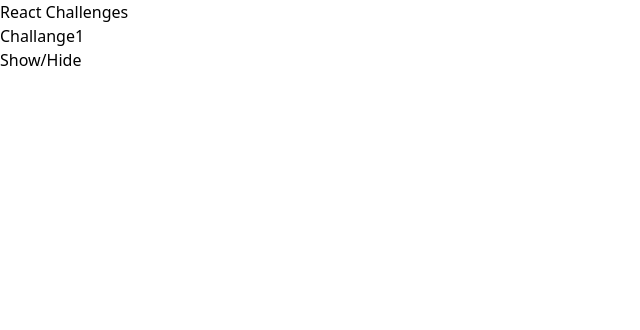
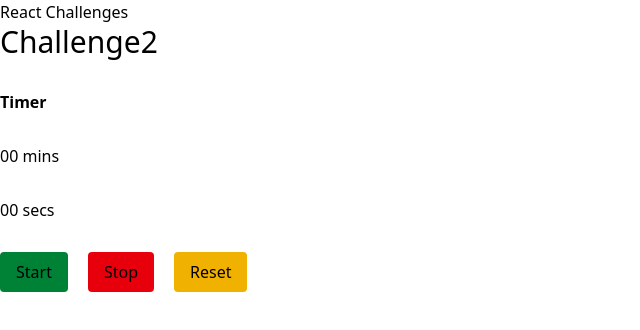
Before and after one commit to IsaqueBatist/React-Challenges, a React (Vite) app: page / in a window 1280 px wide. Shown: the top 330 px of the page, without its empty margins (0-640 px from the left). Built offline with nearby package versions, Linux system fonts and the light colour scheme.

Commit message:
:sparkles: feat: Challenge 2 - Stopwatch/Timer:

```diff
--- a/src/App.tsx
+++ b/src/App.tsx
@@ -1,11 +1,11 @@
 import './App.css'
-import Challange1 from './Challanges/challange1/Challange1'
+import Challenge2 from './Challanges/challange2/Challenge2'
 
 function App() {
   return (
     <>
-      <h1>React Challenges</h1>
-      <Challange1/>
+      <h1 className='text-4x1'>React Challenges</h1>
+      <Challenge2/>
     </>
   )
 }
--- a/src/Challanges/challange1/Challange1.tsx
+++ b/src/Challanges/challange1/Challenge1.tsx
@@ -1,4 +1,4 @@
-import React, { useState } from 'react'
+import { useState } from 'react'
 
 export default function Challange1() {
   const [istoBeShowed, setIstoBeShowed] = useState(false)
--- /dev/null
+++ b/src/Challanges/challange2/Challenge2.tsx
@@ -0,0 +1,49 @@
+import { useRef, useState } from 'react'
+
+export default function Challenge2() {
+  const [timer, setTimer] = useState(0);
+  const timerRef = useRef<number | null>(null)
+
+  const startTimer = () => {
+    if(timerRef.current != null) return;
+    timerRef.current = setInterval(() => {
+      setTimer((timer) => timer + 1);
+    }, 1000);
+  }
+
+  const stopTimer = () => {
+    if (timerRef.current !== null) {
+      clearInterval(timerRef.current);
+      timerRef.current = null
+    }
+
+  }
+
+  const resetTimer = () => {
+    if (timerRef.current !== null) {
+      clearInterval(timerRef.current)
+      setTimer(0)
+      timerRef.current = null
+    }
+  }
+
+  const formatTime = (value: number): string =>
+    String(value).padStart(2, "0");
+
+
+  return (
+    <div className='flex flex-col gap-[30px] w-1/2'>
+    <h2 className='text-3xl'>Challenge2</h2>
+
+    <p className='text-2x1 font-bold'>Timer</p>
+    <span>{formatTime(Math.floor(timer / 60))} mins </span>
+    <span>{formatTime(timer % 60)} secs</span>
+    <div className='flex flex-row gap-5'>
+      <button onClick={startTimer} className='bg-green-700 py-2 px-4 rounded hover:bg-green-800 cursor-pointer'>Start</button>
+      <button onClick={stopTimer} className='bg-red-600 py-2 px-4 rounded hover:bg-red-700 cursor-pointer'>Stop</button>
+      <button onClick={resetTimer} className='bg-yellow-500 py-2 px-4 rounded hover:bg-yellow-600 cursor-pointer'>Reset</button>
+    </div>
+
+    </div>
+  )
+}
```
Also changed, not shown: 1 other file (tests, documents, lock files or other folders).
